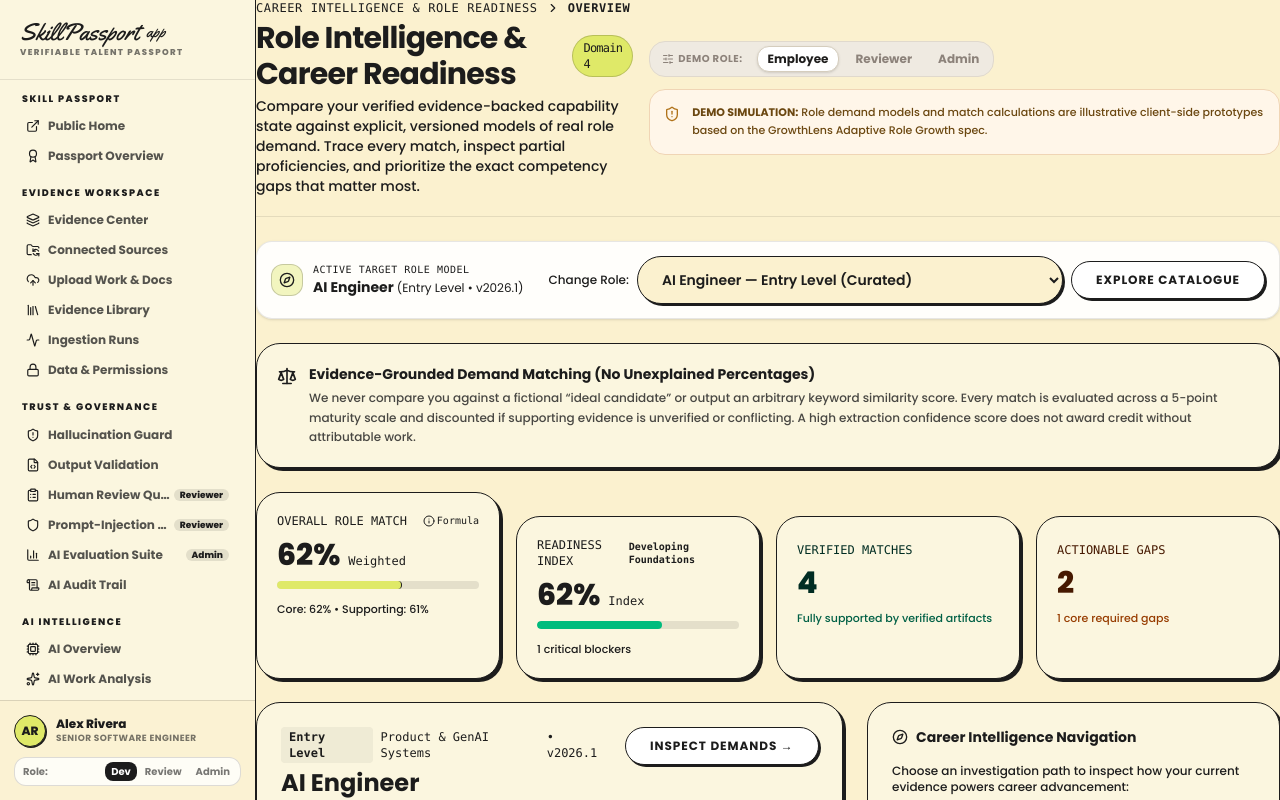
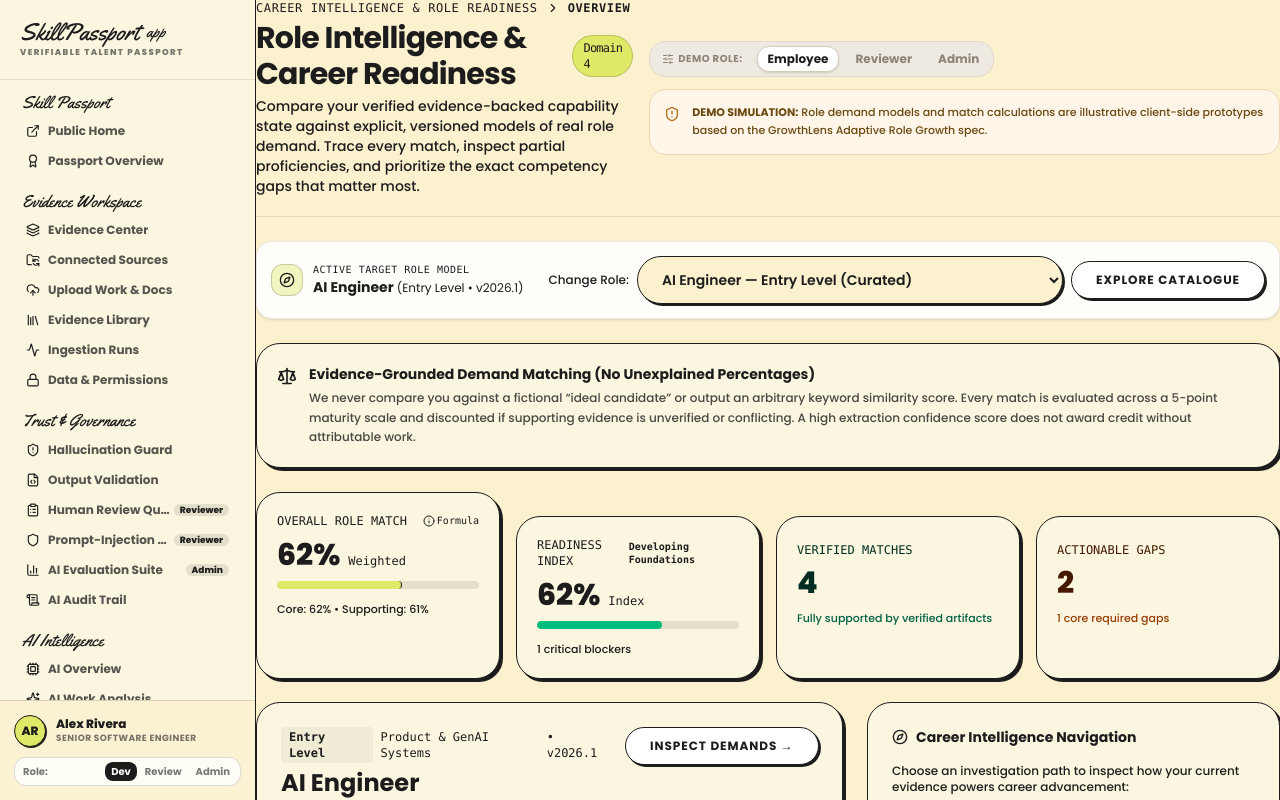
Before and after one commit to shubham392007-sketch/HackMatrix-5.0-MISC02, a Next.js app in the folder skillpassport-powered-by-growthlens/: page /app/career in a window 1280 px wide. Built offline with nearby package versions, Linux system fonts and the light colour scheme.

Commit message:
style(sidebar): apply Yellowtail script font to sidebar navigation category headings

```diff
--- a/skillpassport-powered-by-growthlens/src/components/app/AppSidebar.tsx
+++ b/skillpassport-powered-by-growthlens/src/components/app/AppSidebar.tsx
@@ -71,14 +71,14 @@ export interface NavSection {
 
 export const WORKSPACE_NAV: NavSection[] = [
   {
-    category: "SKILL PASSPORT",
+    category: "Skill Passport",
     items: [
       { label: "Public Home", href: "/", icon: ExternalLink, external: true },
       { label: "Passport Overview", href: "/app/passport", icon: Award },
     ],
   },
   {
-    category: "EVIDENCE WORKSPACE",
+    category: "Evidence Workspace",
     items: [
       { label: "Evidence Center", href: "/app/evidence", icon: Layers },
       { label: "Connected Sources", href: "/app/evidence/sources", icon: FolderSync },
@@ -89,7 +89,7 @@ export const WORKSPACE_NAV: NavSection[] = [
     ],
   },
   {
-    category: "TRUST & GOVERNANCE",
+    category: "Trust & Governance",
     items: [
       { label: "Hallucination Guard", href: "/app/ai/guard", icon: ShieldAlert },
       { label: "Output Validation", href: "/app/ai/validation", icon: FileCode },
@@ -100,7 +100,7 @@ export const WORKSPACE_NAV: NavSection[] = [
     ],
   },
   {
-    category: "AI INTELLIGENCE",
+    category: "AI Intelligence",
     items: [
       { label: "AI Overview", href: "/app/ai", icon: Cpu },
       { label: "AI Work Analysis", href: "/app/ai/work-analysis", icon: Sparkles },
@@ -112,7 +112,7 @@ export const WORKSPACE_NAV: NavSection[] = [
     ],
   },
   {
-    category: "SKILL INTELLIGENCE",
+    category: "Skill Intelligence",
     items: [
       { label: "Verified Skills", href: "/app/passport/skills", icon: ShieldCheck },
       { label: "Skill Explorer", href: "/app/passport/explorer", icon: Search },
@@ -123,7 +123,7 @@ export const WORKSPACE_NAV: NavSection[] = [
     ],
   },
   {
-    category: "CAREER INTELLIGENCE",
+    category: "Career Intelligence",
     items: [
       { label: "Role Overview", href: "/app/career", icon: Compass },
       { label: "Target Roles", href: "/app/career/roles", icon: Briefcase },
@@ -136,7 +136,7 @@ export const WORKSPACE_NAV: NavSection[] = [
     ],
   },
   {
-    category: "LEARN & GROW",
+    category: "Learn & Grow",
     items: [
       { label: "Learning Overview", href: "/app/learning", icon: GraduationCap },
       { label: "Personalized Roadmap", href: "/app/learning/roadmaps/roadmap-domain-data-preprocessing", icon: Map },
@@ -152,7 +152,7 @@ export const WORKSPACE_NAV: NavSection[] = [
     ],
   },
   {
-    category: "SHARING & RECRUITER",
+    category: "Sharing & Recruiter",
     items: [
       { label: "Sharing Overview", href: "/app/passport/sharing", icon: Share2 },
       { label: "Live Passport Preview", href: "/app/passport/preview", icon: Eye },
@@ -164,7 +164,7 @@ export const WORKSPACE_NAV: NavSection[] = [
     ],
   },
   {
-    category: "SETTINGS & ACCESS",
+    category: "Settings & Access",
     items: [
       { label: "Profile", href: "/app/settings/profile", icon: User },
       { label: "Connected Accounts", href: "/app/settings/connections", icon: FolderGit2 },
@@ -231,7 +231,10 @@ function SidebarContent({ onLinkClick, showCloseButton, onClose }: SidebarConten
       <div className="flex-1 overflow-y-auto px-3.5 py-3 space-y-4 custom-scrollbar">
         {WORKSPACE_NAV.map((section) => (
           <div key={section.category}>
-            <p className="text-[9.5px] font-black uppercase tracking-[0.16em] text-[#1C1C1C] px-2 mb-1.5">
+            <p
+              className="text-[17px] text-[#1C1C1C] px-2 mb-1 leading-tight select-none font-normal"
+              style={{ fontFamily: "'Yellowtail', cursive" }}
+            >
               {section.category}
             </p>
             <div className="space-y-0.5">
```
